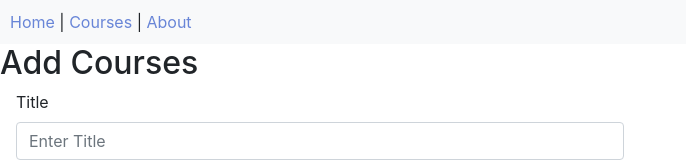
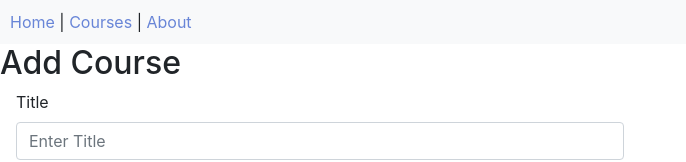
Before and after one commit to bksun/Course-App, a React (Create React App) app: page /course in a window 1280 px wide. Shown: the top 162 px of the page, without its empty margins (0-686 px from the left). Built offline with nearby package versions, Linux system fonts and the light colour scheme; data requests are answered from the project's data file.

Commit message:
change heading to Edit-Course on course form

```diff
--- a/backend/db.json
+++ b/backend/db.json
@@ -46,7 +46,7 @@
       "id": 7,
       "title": "Clean Code: Writing Code for Humans",
       "slug": "writing-clean-code-humans",
-      "authorId": 1,
+      "authorId": "1",
       "category": "Software Practices"
     },
     {
--- a/src/components/Form/Course-form.js
+++ b/src/components/Form/Course-form.js
@@ -102,7 +102,7 @@ class CourseForm extends Component {
 
         return (
             <div id="course-form">
-                <h2>Add Courses</h2>
+                { this.props.currentCourse ?  <h2>Edit Course</h2> : <h2>Add Course</h2>}
                 {this.state.done ? <Redirect to="/courses" /> : form }
             </div>
          );
```
